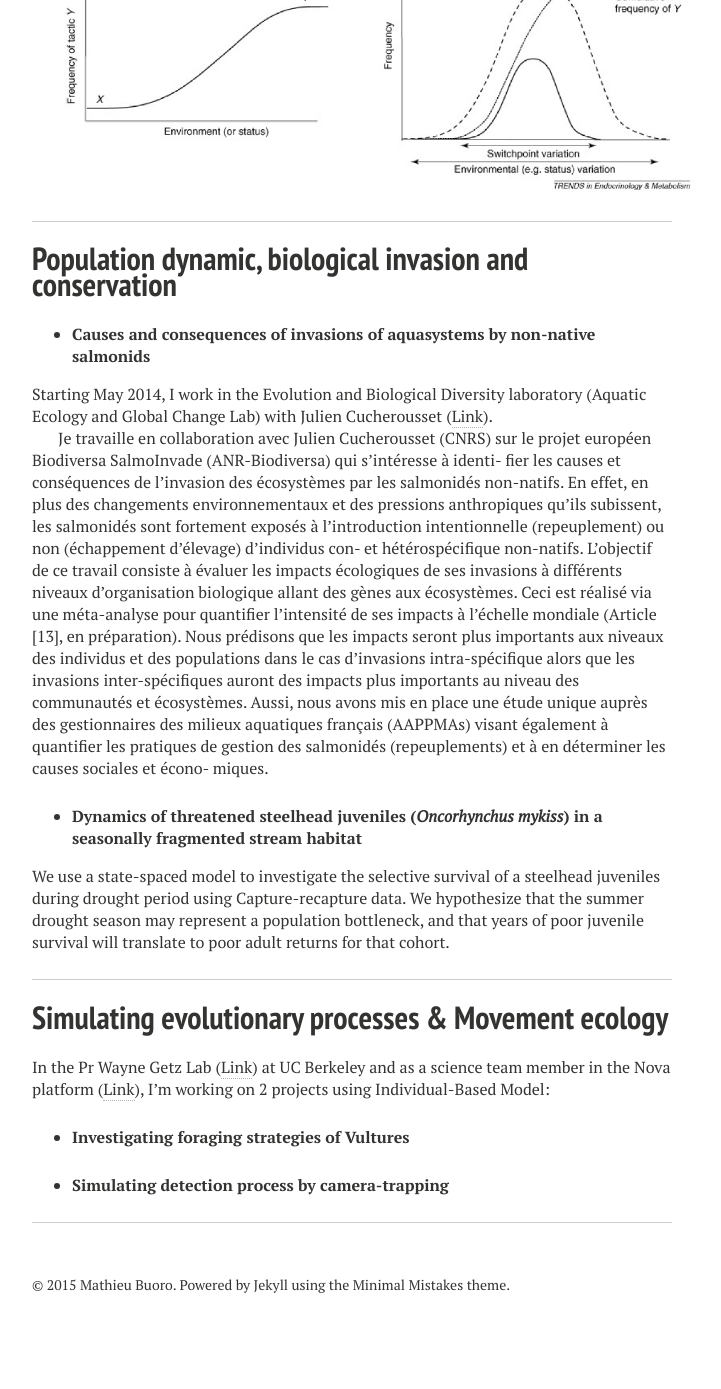
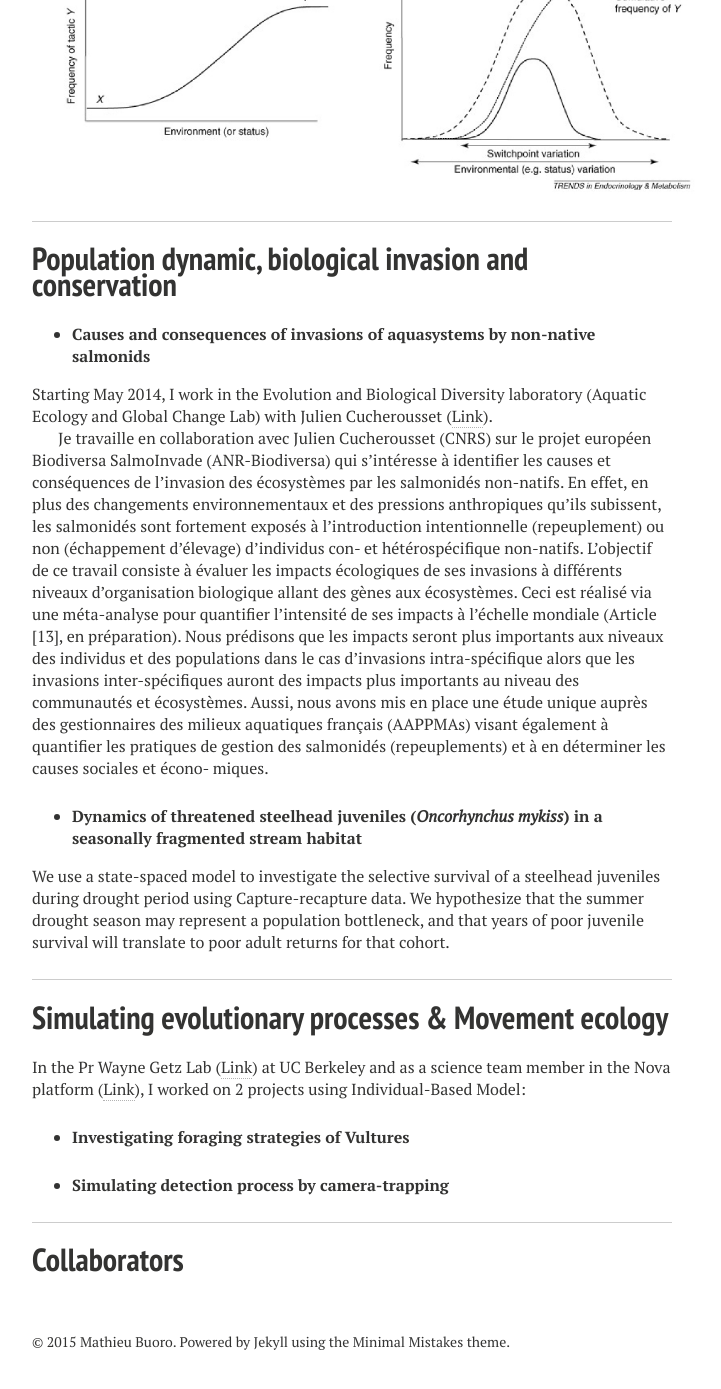
Before and after one commit to matbuoro/matbuoro.github.io, a Jekyll site: the page built from Projects.md, in a window 1280 px wide and 1400 px high, scrolled down 2142 px. Shown: the top 1389 px of the window, without its empty margins (288-1009 px from the left). Built offline with Jekyll 4.4.1, drawn with Linux system fonts in a browser that asks for light colours; nearby versions of some CDN libraries; before the commit the page ends 3485 px from its top, so only the background shows below that.

Commit message:
new update

```diff
--- a/Projects.md
+++ b/Projects.md
@@ -50,7 +50,7 @@ The code of the LETM as well as an example of data are available in a github rep
 
 Starting May 2014, I work in the Evolution and Biological Diversity laboratory (Aquatic Ecology and Global Change Lab) with Julien Cucherousset ([Link](http://www.juliencucherousset.fr/file/Home.html)).
 
-Je travaille en collaboration avec Julien Cucherousset (CNRS) sur le projet européen Biodiversa SalmoInvade (ANR-Biodiversa) qui s’intéresse à identi- fier les causes et conséquences de l’invasion des écosystèmes par les salmonidés non-natifs. En effet, en plus des changements environnementaux et des pressions anthropiques qu’ils subissent, les salmonidés sont fortement exposés à l’introduction intentionnelle (repeuplement) ou non (échappement d’élevage) d’individus con- et hétérospécifique non-natifs. L’objectif de ce travail consiste à évaluer les impacts écologiques de ses invasions à différents niveaux d’organisation biologique allant des gènes aux écosystèmes. Ceci est réalisé via une méta-analyse pour quantifier l’intensité de ses impacts à l’échelle mondiale (Article [13], en préparation). Nous prédisons que les impacts seront plus importants aux niveaux des individus et des populations dans le cas d’invasions intra-spécifique alors que les invasions inter-spécifiques auront des impacts plus importants au niveau des communautés et écosystèmes. Aussi, nous avons mis en place une étude unique auprès des gestionnaires des milieux aquatiques français (AAPPMAs) visant également à quantifier les pratiques de gestion des salmonidés (repeuplements) et à en déterminer les causes sociales et écono- miques.
+Je travaille en collaboration avec Julien Cucherousset (CNRS) sur le projet européen Biodiversa SalmoInvade (ANR-Biodiversa) qui s’intéresse à identifier les causes et conséquences de l’invasion des écosystèmes par les salmonidés non-natifs. En effet, en plus des changements environnementaux et des pressions anthropiques qu’ils subissent, les salmonidés sont fortement exposés à l’introduction intentionnelle (repeuplement) ou non (échappement d’élevage) d’individus con- et hétérospécifique non-natifs. L’objectif de ce travail consiste à évaluer les impacts écologiques de ses invasions à différents niveaux d’organisation biologique allant des gènes aux écosystèmes. Ceci est réalisé via une méta-analyse pour quantifier l’intensité de ses impacts à l’échelle mondiale (Article [13], en préparation). Nous prédisons que les impacts seront plus importants aux niveaux des individus et des populations dans le cas d’invasions intra-spécifique alors que les invasions inter-spécifiques auront des impacts plus importants au niveau des communautés et écosystèmes. Aussi, nous avons mis en place une étude unique auprès des gestionnaires des milieux aquatiques français (AAPPMAs) visant également à quantifier les pratiques de gestion des salmonidés (repeuplements) et à en déterminer les causes sociales et écono- miques.
 
 
 * **Dynamics of threatened steelhead juveniles (_Oncorhynchus mykiss_) in a seasonally fragmented stream habitat**
@@ -63,10 +63,13 @@ We use a state-spaced model to investigate the selective survival of a steelhead
 # Simulating evolutionary processes & Movement ecology
 
 
-In the Pr Wayne Getz Lab ([Link](http://nature.berkeley.edu/getzlab/index.html)) at UC Berkeley and as a science team member in the Nova platform ([Link](http://www.novamodeler.com/team/)), I'm working on 2 projects using Individual-Based Model:
+In the Pr Wayne Getz Lab ([Link](http://nature.berkeley.edu/getzlab/index.html)) at UC Berkeley and as a science team member in the Nova platform ([Link](http://www.novamodeler.com/team/)), I worked on 2 projects using Individual-Based Model:
 
 * **Investigating foraging strategies of Vultures**
 
 * **Simulating detection process by camera-trapping**
 
 ---
+
+
+# Collaborators
```
